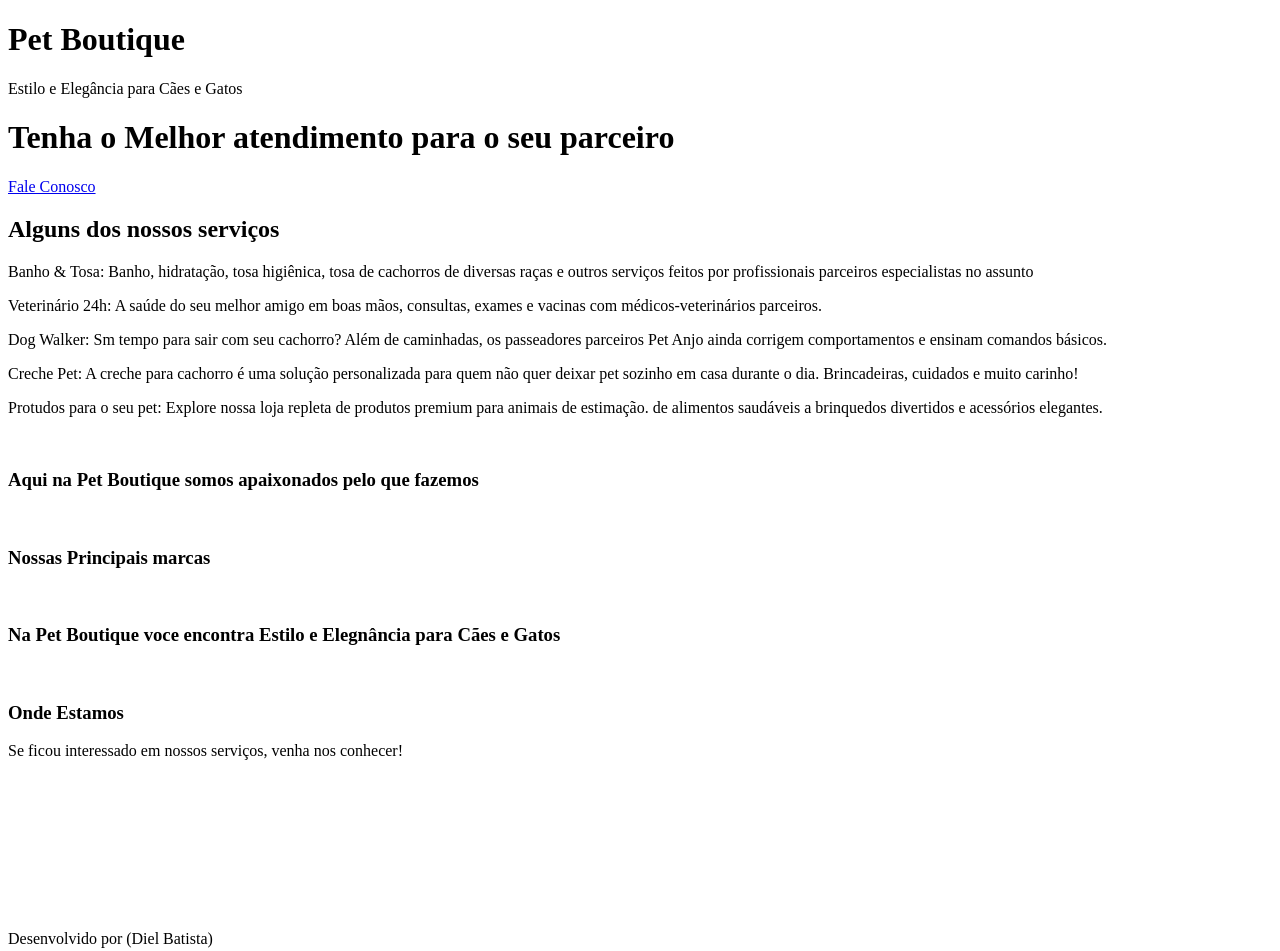
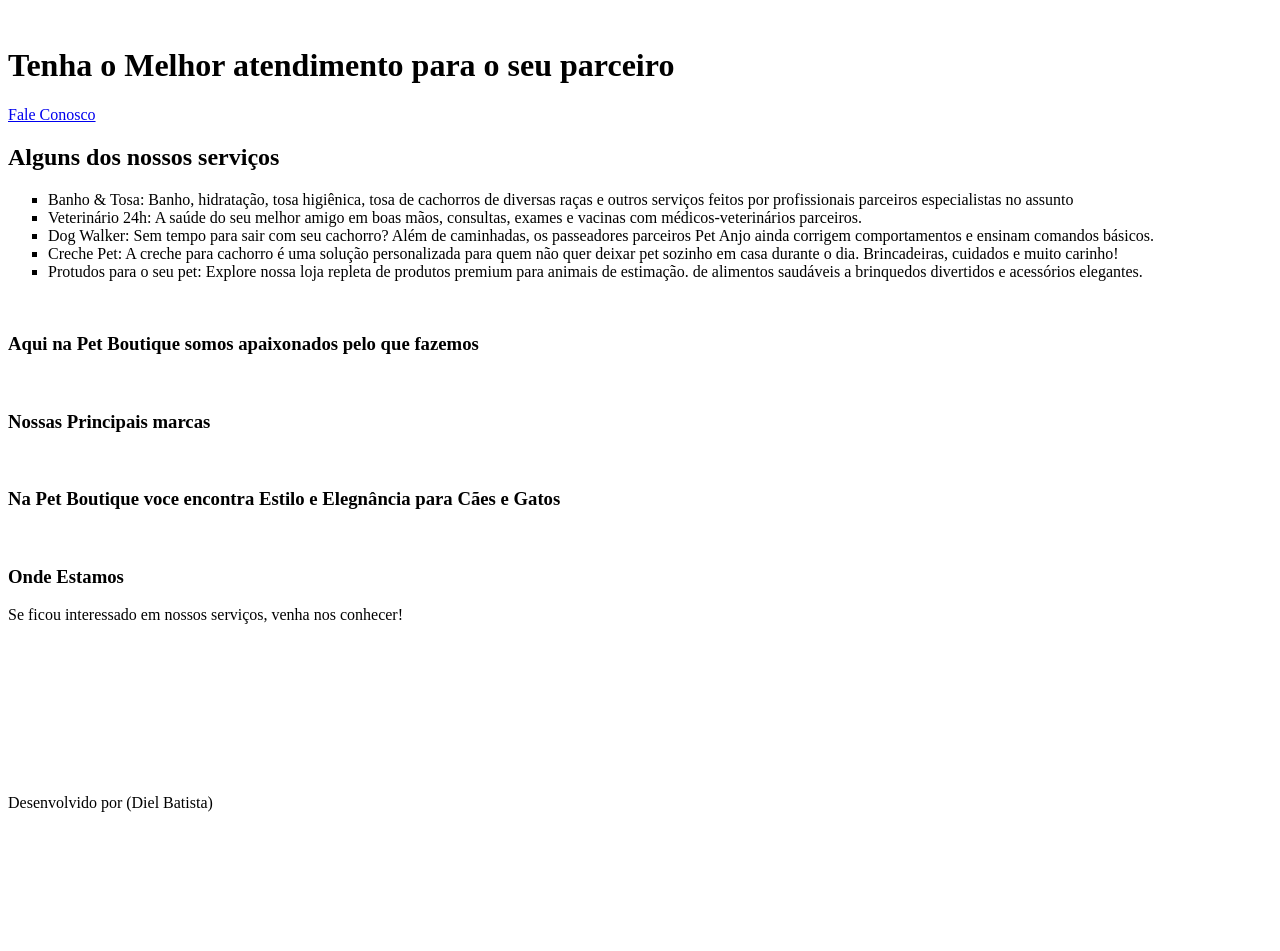
Before and after one commit to dielbatista/EstudoDevMedia, a plain HTML site: page ProjetoPetShop/indexl.html in a window 1280 px wide. After the commit the page ends 820 px from the top, so only its background shows below. Drawn offline with Linux system fonts and the light colour scheme.

Commit message:
update html
changes

```diff
--- a/ProjetoPetShop/indexl.html
+++ b/ProjetoPetShop/indexl.html
@@ -9,8 +9,7 @@
 </head>
 <body>
     <div class=" topo-banner">
-    <h1>Pet Boutique</h1>
-    <p>Estilo e Elegância para Cães e Gatos</p>
+    <img src="" alt="">
     <div class="conteudo-banner">
         <h1>Tenha o Melhor atendimento para o seu parceiro</h1>
         <a href="tel:+5577123456789" target="_blanks">Fale Conosco</a>
@@ -18,16 +17,21 @@
     </div>
     <div class="conteudo">
         <h2>Alguns dos nossos serviços</h2>
-        <p><span>Banho & Tosa: </span>Banho, hidratação, tosa higiênica, tosa de cachorros de diversas raças e outros
-            serviços feitos por profissionais parceiros especialistas no assunto</p>
-        <p><span>Veterinário 24h: </span>A saúde do seu melhor amigo em boas mãos, consultas, exames e vacinas com
-            médicos-veterinários parceiros.</p>
-        <p><span>Dog Walker: </span>Sm tempo para sair com seu cachorro? Além de caminhadas, os passeadores parceiros
-            Pet Anjo ainda corrigem comportamentos e ensinam comandos básicos.</p>
-        <p><span>Creche Pet: </span> A creche para cachorro é uma solução personalizada para quem não quer deixar pet
-            sozinho em casa durante o dia. Brincadeiras, cuidados e muito carinho!</p>
-        <p><span>Protudos para o seu pet: </span>Explore nossa loja repleta de produtos premium para animais de
-            estimação. de alimentos saudáveis a brinquedos divertidos e acessórios elegantes.</p>
+        <ul type="square">
+            <li><span>Banho & Tosa: </span>Banho, hidratação, tosa higiênica, tosa de cachorros de diversas raças e
+                outros
+                serviços feitos por profissionais parceiros especialistas no assunto</li>
+            <li><span>Veterinário 24h: </span>A saúde do seu melhor amigo em boas mãos, consultas, exames e vacinas com
+                médicos-veterinários parceiros.</li>
+            <li><span>Dog Walker: </span>Sem tempo para sair com seu cachorro? Além de caminhadas, os passeadores
+                parceiros
+                Pet Anjo ainda corrigem comportamentos e ensinam comandos básicos.</li>
+            <li><span>Creche Pet: </span>A creche para cachorro é uma solução personalizada para quem não quer deixar
+                pet
+                sozinho em casa durante o dia. Brincadeiras, cuidados e muito carinho!</li>
+            <li><span>Protudos para o seu pet: </span>Explore nossa loja repleta de produtos premium para animais de
+                estimação. de alimentos saudáveis a brinquedos divertidos e acessórios elegantes.</li>
+        </ul>
         <div class="petServices">
             <img src="" alt="">
             <img src="" alt="">
```
